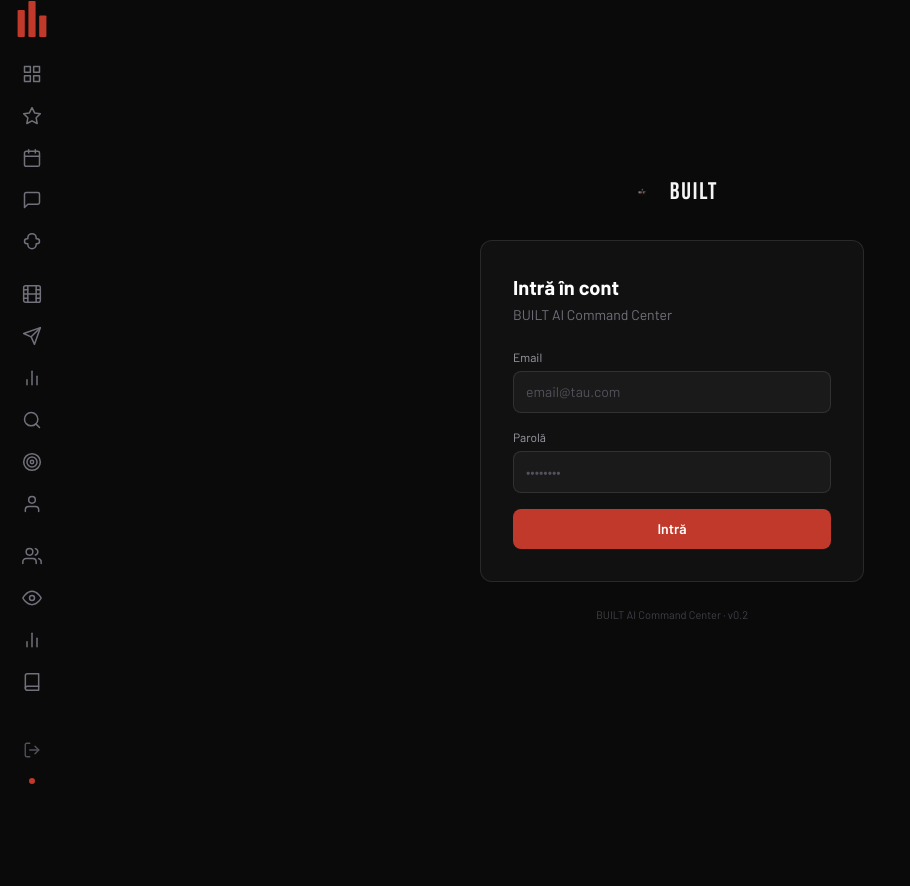
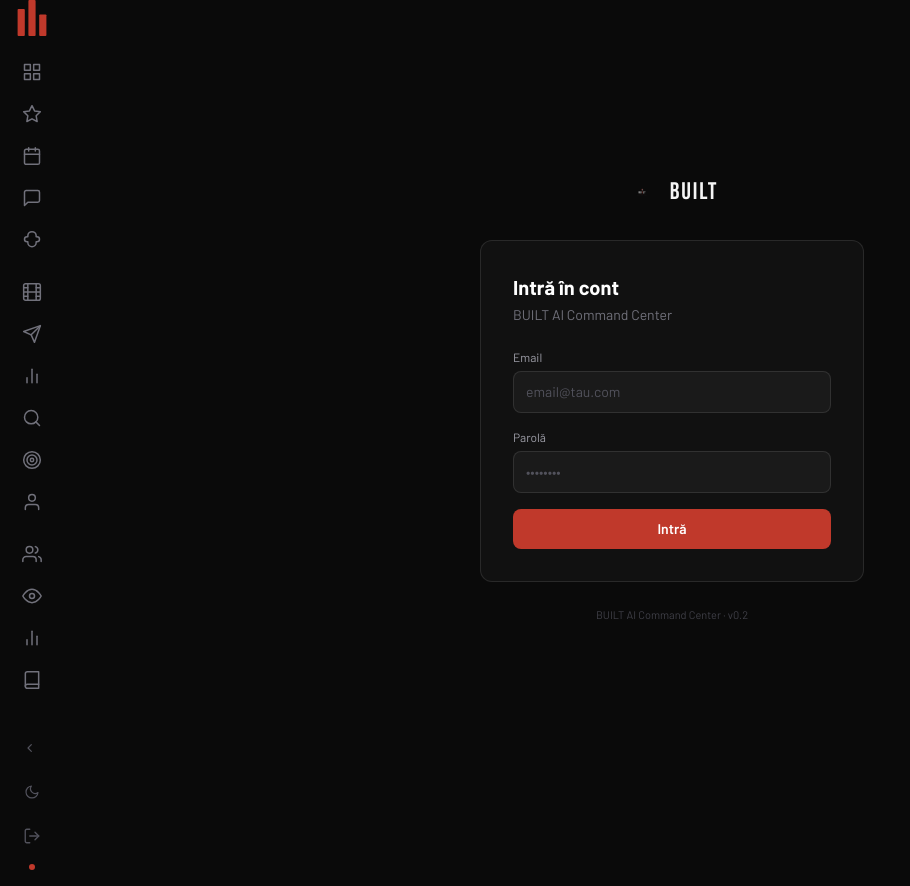
Before and after one commit to claudiuiordachecoach-dot/BUILT, a Next.js app: page /login in a window 1280 px wide. Shown: the whole page, without its empty margins (0-910 px from the left). Before the commit the page ends 800 px from the top, so only its background shows below. Built offline with nearby package versions, Linux system fonts and the light colour scheme; a web font is replaced by a local one.

Commit message:
feat: Sidebar collapse + light mode toggles cu tooltips

```diff
--- a/src/components/Sidebar.tsx
+++ b/src/components/Sidebar.tsx
@@ -1,5 +1,6 @@
 "use client";
 
+import { useState } from "react";
 import { usePathname } from "next/navigation";
 import { BrandLogo } from "./BrandLogo";
 import { NavItem } from "./NavItem";
@@ -145,9 +146,11 @@
 
 export function Sidebar() {
   const pathname = usePathname();
+  const [collapsed, setCollapsed] = useState(false);
+  const [lightMode, setLightMode] = useState(false);
 
   return (
-    <aside className="w-16 shrink-0 flex flex-col h-screen sticky top-0 items-center">
+    <aside className={`${collapsed ? "w-12" : "w-16"} shrink-0 flex flex-col h-screen sticky top-0 items-center transition-all duration-200`}>
       {/* Logo — doar icon, fără wordmark */}
       <div className="h-16 flex items-center justify-center w-full">
         <BrandLogo variant="icon" />
@@ -179,9 +182,49 @@
       </nav>
 
       {/* Footer */}
-      <div className="pb-4 pt-3 w-full flex flex-col items-center gap-2">
+      <div className="pb-4 pt-3 w-full flex flex-col items-center gap-1">
+        {/* Collapse toggle */}
+        <div className="relative group">
+          <button
+            onClick={() => setCollapsed(!collapsed)}
+            className="flex items-center justify-center w-10 h-10 rounded-xl text-zinc-600 hover:text-zinc-300 hover:bg-white/5 transition-all"
+            aria-label={collapsed ? "Expand sidebar" : "Collapse sidebar"}
+          >
+            <svg width="16" height="16" viewBox="0 0 24 24" fill="none" stroke="currentColor" strokeWidth="1.8" strokeLinecap="round" strokeLinejoin="round">
+              {collapsed ? (
+                <polyline points="13 17 18 12 13 7" />
+              ) : (
+                <polyline points="11 17 6 12 11 7" />
+              )}
+            </svg>
+          </button>
+          <div className="pointer-events-none absolute left-14 top-1/2 -translate-y-1/2 z-50 opacity-0 group-hover:opacity-100 transition-opacity duration-150">
+            <div className="bg-[#1A1A1A] border border-white/10 text-zinc-100 text-xs font-medium px-2.5 py-1.5 rounded-lg whitespace-nowrap shadow-xl">
+              {collapsed ? "Expand" : "Collapse"}
+              <span className="absolute right-full top-1/2 -translate-y-1/2 border-4 border-transparent border-r-[#1A1A1A]" />
+            </div>
+          </div>
+        </div>
+        {/* Light mode toggle */}
+        <div className="relative group">
+          <button
+            onClick={() => setLightMode(!lightMode)}
+            className="flex items-center justify-center w-10 h-10 rounded-xl text-zinc-600 hover:text-zinc-300 hover:bg-white/5 transition-all"
+            aria-label={lightMode ? "Dark mode" : "Light mode"}
+          >
+            <svg width="16" height="16" viewBox="0 0 24 24" fill="none" stroke="currentColor" strokeWidth="1.8" strokeLinecap="round" strokeLinejoin="round">
+              <path d="M21 12.79A9 9 0 1 1 11.21 3 7 7 0 0 0 21 12.79z"/>
+            </svg>
+          </button>
+          <div className="pointer-events-none absolute left-14 top-1/2 -translate-y-1/2 z-50 opacity-0 group-hover:opacity-100 transition-opacity duration-150">
+            <div className="bg-[#1A1A1A] border border-white/10 text-zinc-100 text-xs font-medium px-2.5 py-1.5 rounded-lg whitespace-nowrap shadow-xl">
+              {lightMode ? "Dark mode" : "Light mode"}
+              <span className="absolute right-full top-1/2 -translate-y-1/2 border-4 border-transparent border-r-[#1A1A1A]" />
+            </div>
+          </div>
+        </div>
         <SignOutButton iconOnly />
-        <span className="w-1.5 h-1.5 rounded-full bg-built-red" title="v0.2 · BUILT AI" />
+        <span className="w-1.5 h-1.5 rounded-full bg-built-red mt-1" title="v0.3 · BUILT AI" />
       </div>
     </aside>
   );
```
